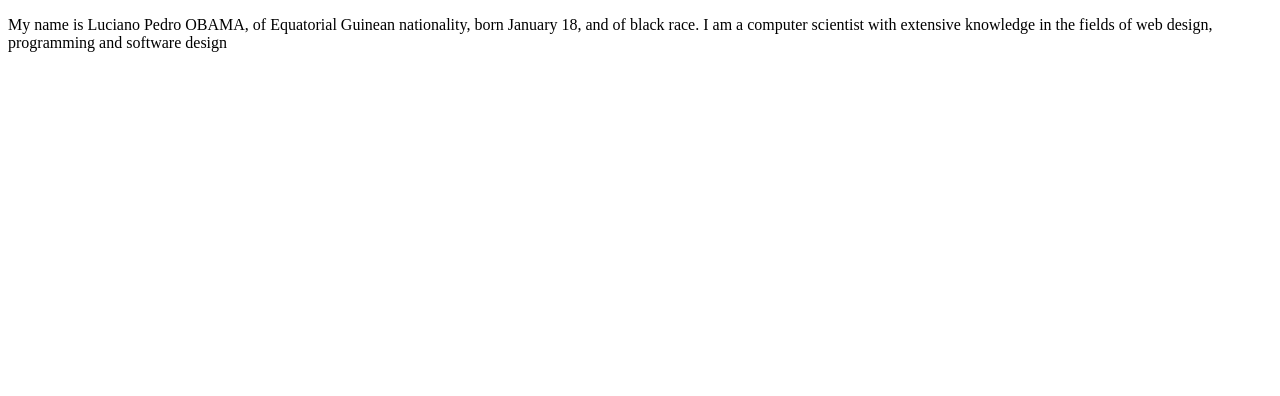
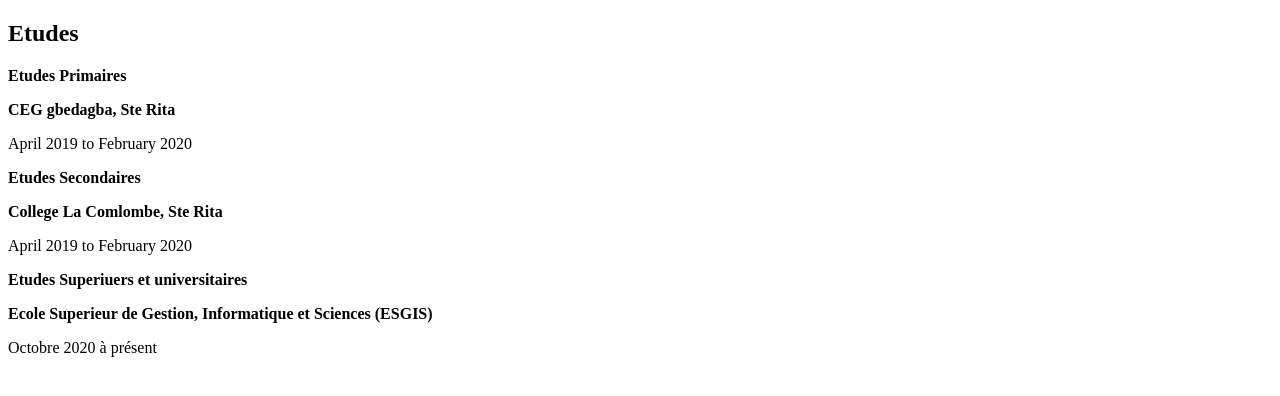
Before and after one commit to Baragatti23/git-mon-cv, a plain HTML site: page index.html in a window 1280 px wide. Drawn offline with Linux system fonts and the light colour scheme.

Commit message:
mise en place de la section formations

```diff
--- a/index.html
+++ b/index.html
@@ -8,10 +8,23 @@
     <link rel="stylesheet" href="style.css">
 </head>
 <body>
-    <section class="description">
-        <p>My name is Luciano Pedro OBAMA, of Equatorial Guinean nationality, born January 18, and
-            of black race. I am a computer scientist with extensive knowledge in the fields of web design,
-            programming and software design</p>
+    <section class="formations">
+        <h2>Etudes</h2>
+         <div class="item">
+            <p><b>Etudes Primaires</b></p>
+            <p class="lieu"><b>CEG gbedagba, Ste Rita</b></p>
+            <p class="temps">April 2019 to February 2020</p>
+         </div>
+         <div class="item">
+            <p><b>Etudes Secondaires</b></p>
+            <p class="lieu"><b>College La Comlombe, Ste Rita</b></p>
+            <p class="temps">April 2019 to February 2020</p>
+         </div>
+         <div class="item">
+            <p><b>Etudes Superiuers et universitaires</b></p>
+            <p class="lieu"><b>Ecole Superieur de Gestion, Informatique et Sciences (ESGIS)</b></p>
+            <p class="temps">Octobre 2020 à présent</p>
+         </div>
     </section>
 </body>
 </html>
```
